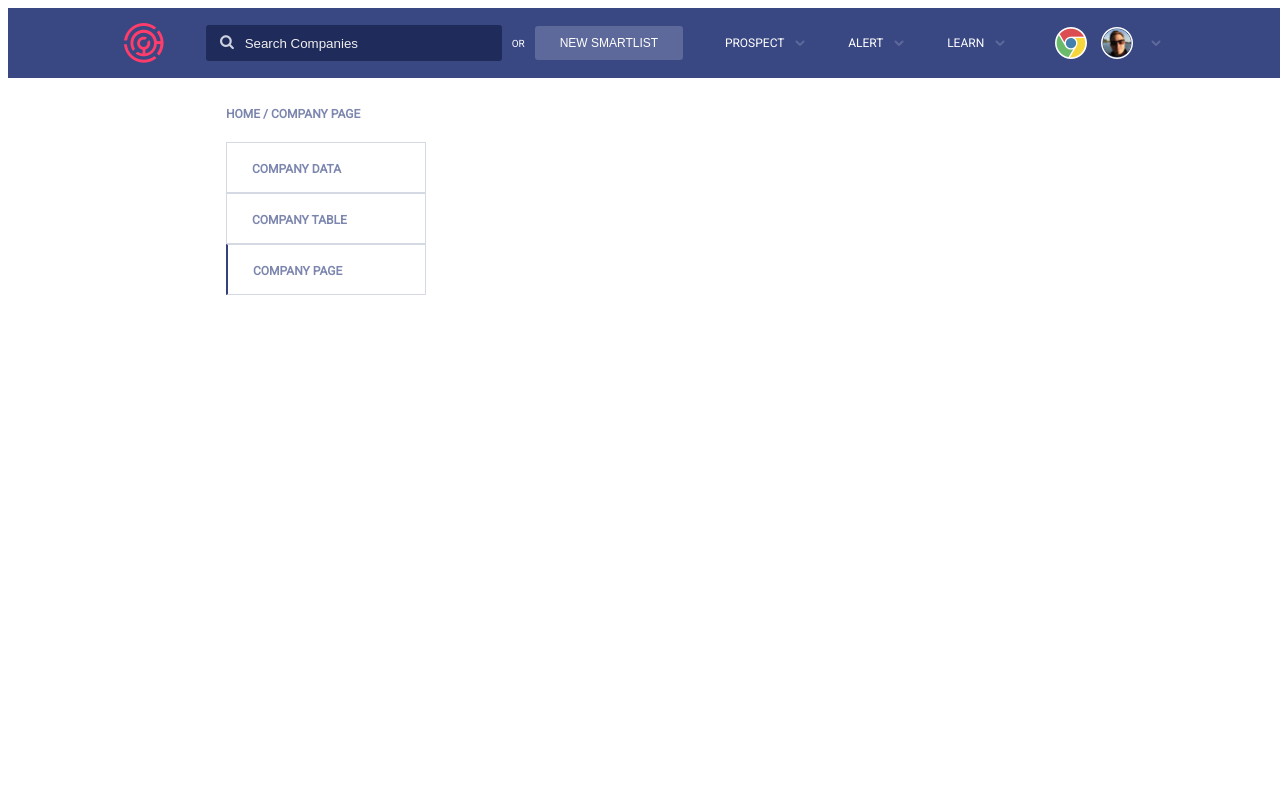
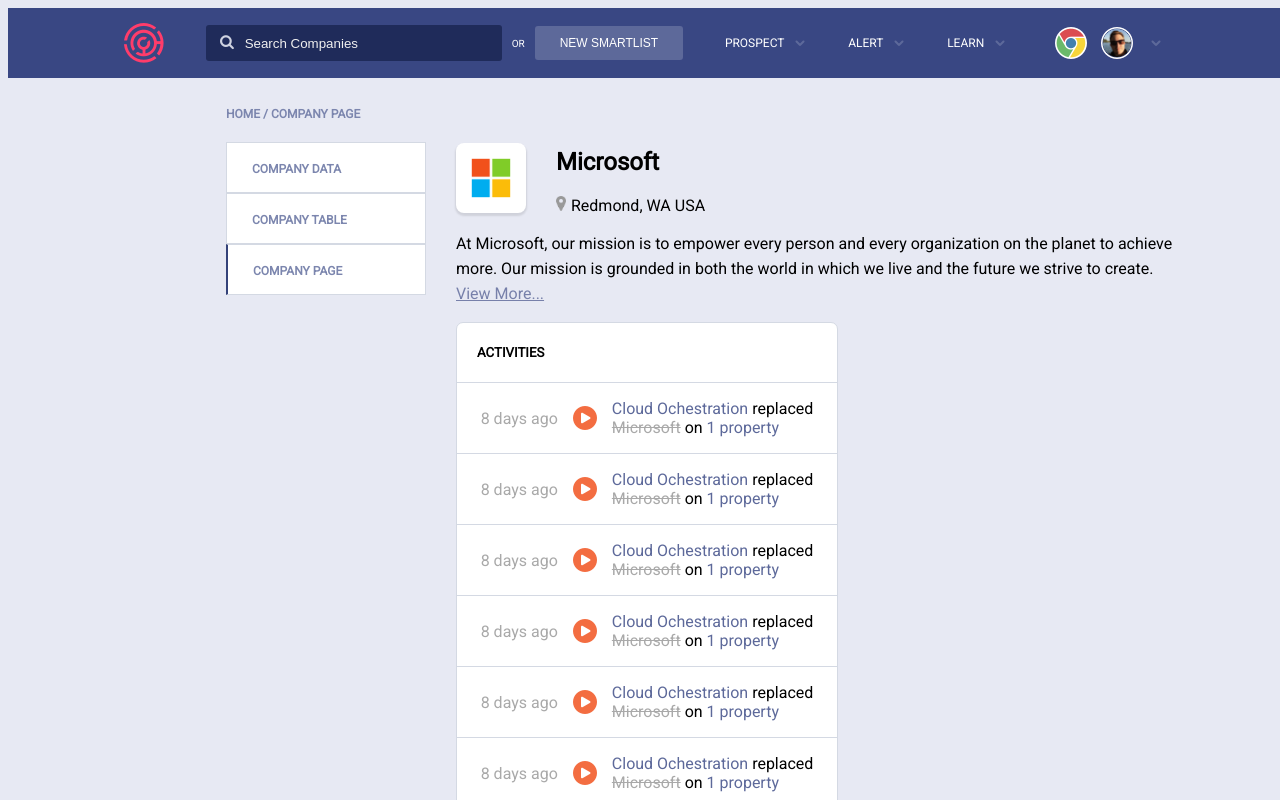
Before and after one commit to ettoremarques/intricatelyChallenge, a Vue app: page /#/company_page in a window 1280 px wide. Shown: the top 800 px of the page. Built offline with nearby package versions, Linux system fonts and the light colour scheme; the HTML template or start-up script is replaced by a standard one.

Commit message:
I started developing most of the Company Page

```diff
--- a/src/Routing/routing.js
+++ b/src/Routing/routing.js
@@ -2,6 +2,7 @@
 import Vue from 'vue';
 
 import CompanyDataForm from '../components/CompanyDataForm.vue'
+import CompanyPageContent from '../components/CompanyPageContent.vue'
 
 Vue.use(VueRouter);
 
@@ -9,7 +10,8 @@
     routes:[
         {
             path: '/company_page',
-            name: "Company Page"
+            name: "Company Page",
+            component: CompanyPageContent
         },
         {
             path: '/company_data',
--- /dev/null
+++ b/src/components/CompanyPageContent.vue
@@ -0,0 +1,257 @@
+<template>
+  <div class="companyContent">
+    <div class="companyHeader">
+      <div class="companyLogo">
+        <img :src="company.logo" />
+      </div>
+      <div class="companyName">
+        <h2>{{ company.name }}</h2>
+        <div class="companyLocation">
+          <span class="locationIcon"></span>
+          <p class="location">{{ company.location }}</p>
+        </div>
+      </div>
+    </div>
+    <div class="companyDescription">
+      <p class="description">
+        {{ company.description }}
+        <a class="viewMore">View More...</a>
+      </p>
+    </div>
+    <div class="companyInformations">
+        <div class="activities">
+            <div class="title">
+                <h5>ACTIVITIES</h5>
+            </div>
+
+            <div class="activity"
+                v-for="(activity, index) in this.company.activities"
+                :key="index">
+
+                <p class="time"> {{ activity.num_days }} {{ activity.num_days > 1 ? "days" : "day" }} ago</p>
+                <img class="activityLogo" :src="activity.logo">
+                <p class="activityDescription">
+                    <a class="name">{{ activity.name ? activity.name : company.name }}</a>
+                        {{ activity.action }}
+                    <br>
+                    <a class="stripe"> {{  activity.name ?  company.name : ''}}</a>
+                        {{ activity.on ? "on" : ''}}
+                    <a class="properties"> {{  activity.num_properties }} {{ activity.num_properties > 1 ? "properties" : "property" }} </a>
+                </p>
+
+            </div>
+        </div>
+        <div class="otherContents">
+            <div></div>
+            <div></div>
+            <div></div>
+        </div>
+    </div>
+  </div>
+</template>
+
+<script>
+export default {
+  data() {
+    return {
+      company: {
+        logo: require("../images/CompanyPage/squares@3x.png"),
+        name: "Microsoft",
+        location: "Redmond, WA USA",
+        description:
+          "At Microsoft, our mission is to empower every person and every organization\n\
+            on the planet to achieve more. Our mission is grounded in both the world\n\
+            in which we live and the future we strive to create.",
+        activities:[
+            {
+                logo: require("../images/CompanyPage/video-platform.png"),
+                name: "Cloud Ochestration",
+                action: "replaced",
+                num_properties: "1",
+                num_days: "8",
+                on: true
+            },
+            {
+                logo: require("../images/CompanyPage/video-platform.png"),
+                name: "Cloud Ochestration",
+                action: "replaced",
+                num_properties: "1",
+                num_days: "8",
+                on: true
+            },
+            {
+                logo: require("../images/CompanyPage/video-platform.png"),
+                name: "Cloud Ochestration",
+                action: "replaced",
+                num_properties: "1",
+                num_days: "8",
+                on: true
+            },
+            {
+                logo: require("../images/CompanyPage/video-platform.png"),
+                name: "Cloud Ochestration",
+                action: "replaced",
+                num_properties: "1",
+                num_days: "8",
+                on: true
+            },
+            {
+                logo: require("../images/CompanyPage/video-platform.png"),
+                name: "Cloud Ochestration",
+                action: "replaced",
+                num_properties: "1",
+                num_days: "8",
+                on: true
+            },
+            {
+                logo: require("../images/CompanyPage/video-platform.png"),
+                name: "Cloud Ochestration",
+                action: "replaced",
+                num_properties: "1",
+                num_days: "8",
+                on: true
+            },
+            {
+                logo: require("../images/CompanyPage/video-platform.png"),
+                name: "Cloud Ochestration",
+                action: "replaced",
+                num_properties: "1",
+                num_days: "8",
+                on: true
+            },
+            {
+                logo: require("../images/CompanyPage/video-platform.png"),
+                name: "Cloud Ochestration",
+                action: "replaced",
+                num_properties: "2",
+                num_days: "8",
+                on: true
+            },
+        ]
+      }
+    };
+  }
+};
+</script>
+
+<style lang="scss">
+body {
+  background-color: #e7e9f3 !important;
+}
+</style>
+<style lang="scss" scoped>
+.companyContent {
+  display: flex;
+  flex-direction: column;
+  width: 730px;
+  margin: 65px 0 0 30px;
+
+  .companyHeader {
+    display: flex;
+
+    .companyLogo {
+      width: 70px;
+      height: 70px;
+      border-radius: 8px;
+      box-shadow: 0px 2px 2px 1px rgba(0, 0, 0, 0.1);
+      background: white;
+      display: flex;
+      justify-content: center;
+      align-items: center;
+
+      img {
+        transform: scale(0.4);
+      }
+    }
+
+    .companyName {
+      margin-left: 30px;
+      margin-top: 5px;
+
+      h2 {
+        margin: 0 !important;
+      }
+      .companyLocation {
+        margin-top: 20px;
+
+        .locationIcon {
+          background-image: url("../images/CompanyPage/location@3x.png");
+          height: 15px;
+          width: 10px;
+          background-size: 10px;
+          background-repeat: no-repeat;
+          display: inline-block;
+          margin-right: 5px;
+        }
+        .location {
+          margin: 0 !important;
+          display: inline-block;
+        }
+      }
+    }
+  }
+
+  .companyDescription {
+    .description {
+      line-height: 25px;
+    }
+
+    .viewMore {
+        text-decoration: underline;
+        color: #7780AA;
+        cursor: pointer;
+    }
+  }
+  .companyInformations {
+      display: flex;
+
+    .activities {
+        display: flex;
+        flex-direction: column;
+        border: 1px solid #D4D9E3;
+        width: 380px;
+        background: #FFFFFF;
+        border-radius: 7px;
+
+        .title {
+            border-bottom: 1px solid #D4D9E3;
+
+            h5 {
+                margin-left: 20px !important;
+            }
+        }
+
+        .activity {
+            display: flex;
+            border-bottom: 1px solid #D4D9E3;
+            align-items: center;
+            justify-content: center;
+
+            &:last-child {
+                border-bottom: none;
+            }
+
+            .time,
+            .activityLogo {
+                margin-right: 15px;
+            }
+
+            .name,
+            .properties {
+                color: #5D699A;
+                cursor: pointer;
+            }
+
+            .stripe,
+            .time {
+                color: #A9A9A9;
+            }
+
+            .stripe {
+                text-decoration: line-through;
+            }
+        }
+    }
+  }
+}
+</style>
```
